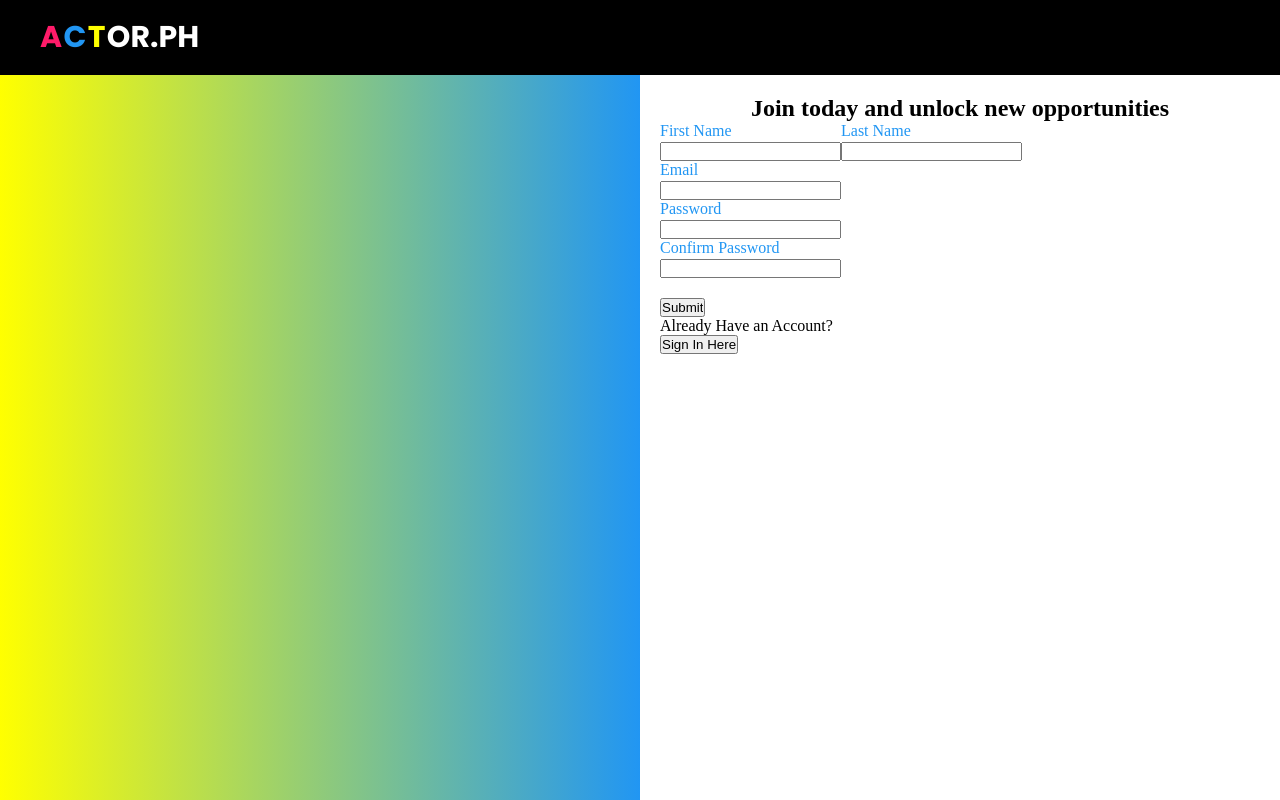
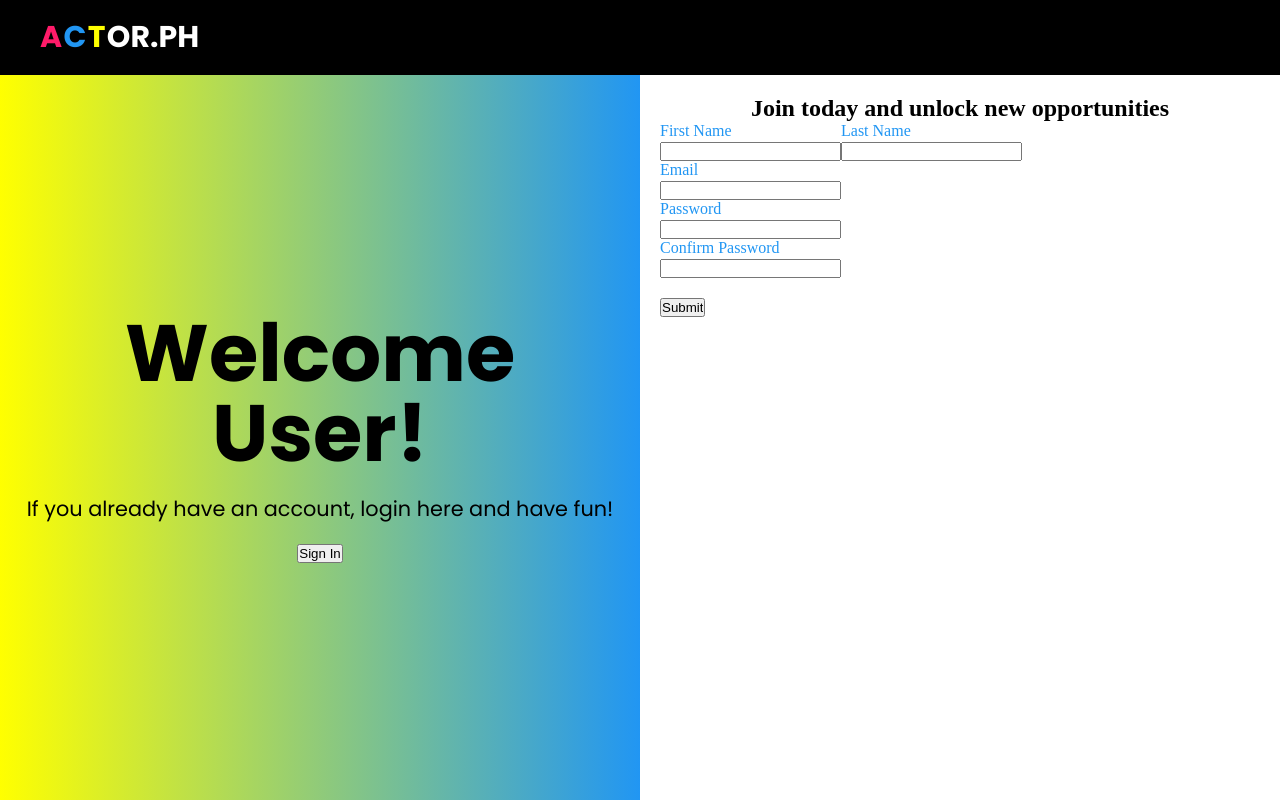
Before and after one commit to VMQ30/IntegrativeProgramming, a plain HTML site: page register.html in a window 1280 px wide. Drawn offline with Linux system fonts and the light colour scheme.

Commit message:
added design to the register form

```diff
--- a/register.css
+++ b/register.css
@@ -126,9 +126,46 @@ main{
     background-image:linear-gradient(90deg,  var(--red) 0%, var(--yellow) 50%, var(--blue) 100%);
     z-index: 5;
     transition: 1s ease;
+    display: flex;
+    justify-content: space-around;
+    align-items: center;
     transform: translateX(-50%);
 }
 
+.panel div{
+  display: flex;
+  flex-direction: column;
+  justify-content: center;
+  align-items: center;
+  width: 50%;
+  text-align: center;
+  padding: 20px;
+  transition: opacity 0.3s linear 0.2s, transform 0.5s ease;
+}
+
+.panel div h2{
+  font-family: 'Poppins-Bold';
+  font-size: 5em;
+  line-height: 1em;
+}
+
+.panel div p{
+  font-family: 'Poppins';
+  font-size: 1.3em;
+  margin-top: 20px;
+  margin-bottom: 20px;
+}
+
 .change-panel{
-    transform: translateX(50%);
+  transform: translateX(50%);
 }
+
+.move-right{
+  transform: translateX(-50%) scale(0.9);
+  opacity: 0;
+}
+
+.move-left{
+  transform: translateX(50%) scale(0.9);
+  opacity: 0;
+}
--- a/register.html
+++ b/register.html
@@ -17,7 +17,20 @@
 	</nav>
 
     <main>
-        <div class = 'panel'></div>
+        <div class = 'panel'>
+            <div class = 'sign-up-panel'>
+                <h2>Start Your Journey Now!</h2>
+                <p>If you do not have an account yet, join us and start your journey here</p>
+                <button class = 'change-sign-up'>Sign Up</button>
+            </div>
+
+            <div class = 'sign-in-panel'>
+                <h2>Welcome User!</h2>
+                <p>If you already have an account, login here and have fun!</p>
+                <button class = 'change-sign-in'>Sign In</button>
+            </div>
+
+        </div>
         <div class = 'sign-in'>
             <div class = 'sign-up-form'>
                 <form>
@@ -38,12 +51,6 @@
                     <input type="submit" value="Submit">
                 </form>
             </div>
-
-            <div class = 'change-sign-up'>
-                <p>Have no Account Yet? </p>
-                <button class = 'change-sign-up'>Sign Up Here</button>
-            </div>
-
         </div>
         <div class = 'sign-up'>
             <h2>Join today and unlock new opportunities</h2>
@@ -79,11 +86,6 @@
                     <input type="submit" value="Submit">
                 </form>
             </div>
-
-            <div class = 'change-sign-up'>
-                <p>Already Have an Account? </p>
-                <button class = 'change-sign-in'>Sign In Here</button>
-            </div>
         </div>
     </main>
 
--- a/register.js
+++ b/register.js
@@ -10,11 +10,18 @@ function movePanel(){
     const signUpForm = document.querySelector('.sign-up')
     const signInForm = document.querySelector('.sign-in')
 
+    const signUpPanel = document.querySelector('.sign-up-panel')
+    const signInPanel = document.querySelector('.sign-in-panel')
+
     moveToSignIn.addEventListener('click', () => {
         panel.classList.add('change-panel')
+        signInPanel.classList.add('move-left')
+        signUpPanel.classList.remove('move-right')
     })
 
     moveToSignUp.addEventListener('click', () => {
         panel.classList.remove('change-panel')
+        signInPanel.classList.remove('move-left')
+        signUpPanel.classList.add('move-right')
     })
 }
```
